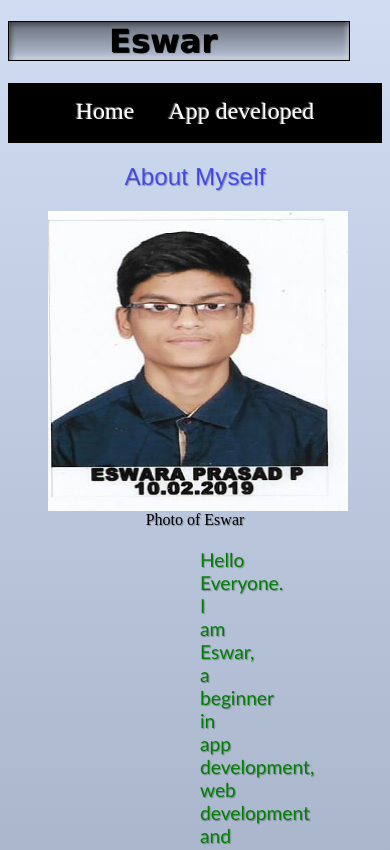
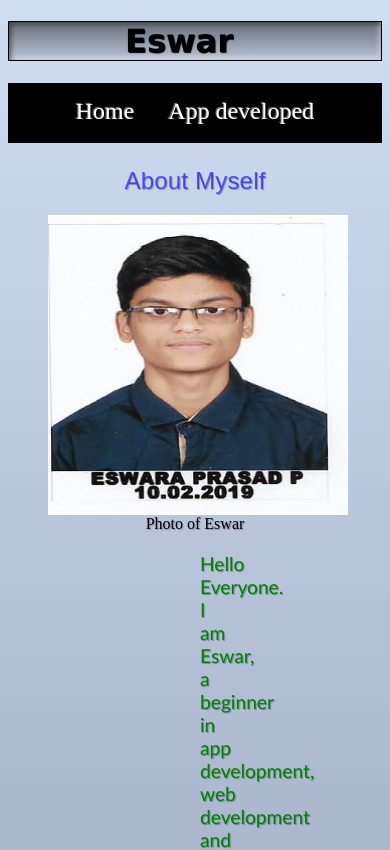
Before and after one commit to Eswaraprasadp/Eswaraprasadp.github.io, a plain HTML site: page index.html in a window 390 px wide. Shown: the top 850 px of the page. Drawn offline with Linux system fonts and the light colour scheme.

Commit message:
Upgraded for mobile

```diff
--- a/css/styles.css
+++ b/css/styles.css
@@ -13,6 +13,7 @@
 	height: 60px;
 	text-align: center;
 	border-color: white;
+	display: inline-block;
 }
 .nav-bar li
 {
@@ -21,7 +22,7 @@
 }
 .nav-bar li a
 {
-	display: inline-block;
+    display: inline-block;
 	color: white;
 	padding: 15px;
 	text-decoration: none;
@@ -44,7 +45,6 @@ h1{
 	background: linear-gradient(to bottom, rgba(0, 0, 0, 0.5), rgba(0, 0, 0, 0.1));
 	padding-left: 1em;
 	padding-right: 2em;
-	margin-right: 1em;
 	box-shadow: inset 2px 2px 5px rgba(0, 0, 0, 0.5), inset -2px -2px 5px rgba(255, 255, 255, 0.5);
 	text-shadow: 1px 1px 1px black;
 	text-align: center;
```
Also changed, not shown: index.html (+1 -1 lines).
